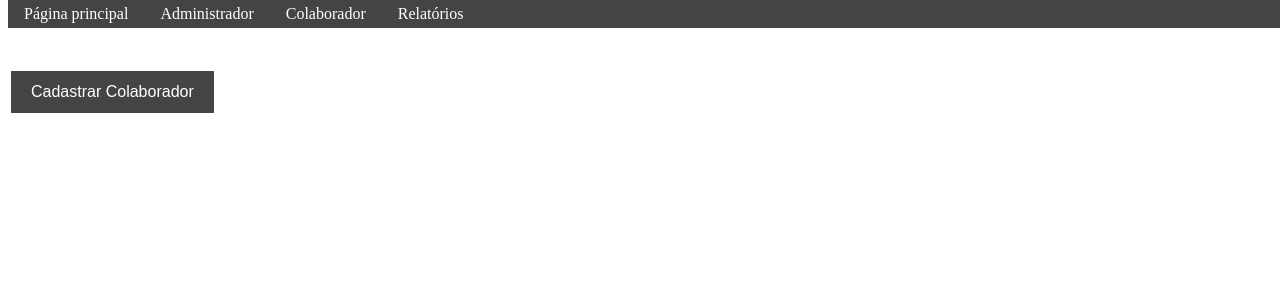
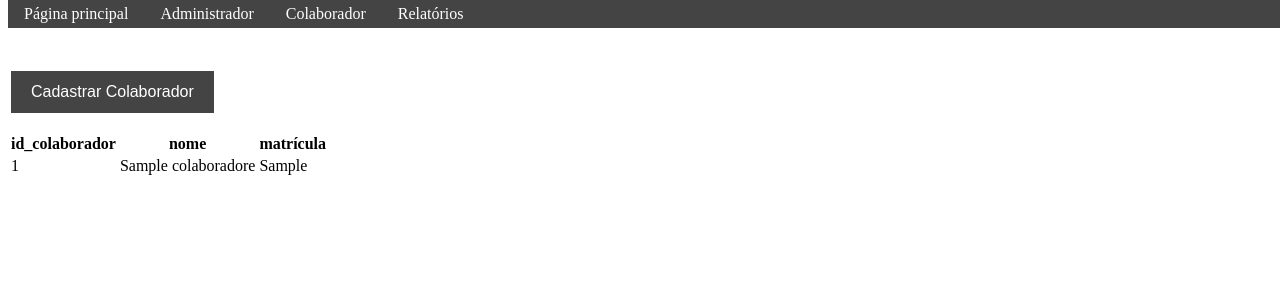
Before and after one commit to richmont/Controle_Entrada_Saida, a PHP site: page /Colaborador.php in a window 1280 px wide. Shown: the top 300 px of the page. Run offline with PHP 8.4, Linux system fonts and the light colour scheme; tables that the repository leaves empty or names only in its code hold one stand-in row (values such as "Sample post"); data that the repository does not hold is empty.

Commit message:
Exibindo colaboradores ordenados pelo último criado

```diff
--- a/adm/Colaborador.php
+++ b/adm/Colaborador.php
@@ -1,6 +1,6 @@
 <?php
 require("../static/cabecalho_adm.php");
-
+require "listar_colaboradores.php";
 /**
 CRUD completo da tabela Colaboradores
 
@@ -31,10 +31,22 @@ ao lado de cada nome, um botão para apagar cadastro
 		</form>
 </div>
 
+<?php  listar_colaboradores();?>
+<div class="form_list_colab">
+	<form action="Colaborador.php" method="get">
+		<ul>
 
+		</ul>
+	</form>
+
+</div>
 
 </body>
 
 
 
 </html>
+<?php
+
+
+?>
--- a/adm/listar_colaboradores.php
+++ b/adm/listar_colaboradores.php
@@ -15,16 +15,29 @@ function listar_colaboradores(){
 	} else {
 		if (mysqli_num_rows($r_listar_colab) > 0) {
 		    // saída dos dados de cada coluna
+		    echo "<table>";
+		    echo "<tr>
+		    <th>id_colaborador</th>
+		    <th>nome</th>
+		    <th>matrícula</th>
+		    </tr>";
+
 		    while($coluna = mysqli_fetch_assoc($r_listar_colab)) {
-		        echo "id_colaborador: " . $coluna["id_colaborador"]. " - Name: " . $coluna["nome"]. " " . $coluna["matricula"]. "<br>";
+		    	echo "<tr>";
+		    	echo "<td>" . $coluna['id_colaborador'] . "</td>";
+		    	echo "<td>" . $coluna['nome'] . "</td>";
+		    	echo "<td>" . $coluna['matricula'] . "</td>";
+		        #echo "id_colaborador: " . $coluna["id_colaborador"]. " - Name: " . $coluna["nome"]. " " . $coluna["matricula"]. "<br>";
+		        echo "<tr>";
 		    }
+
 		} else {
-		    echo "0 results";
+		    echo "Nenhuma entrada";
 			}
 
 	}
 }
-listar_colaboradores();
+#listar_colaboradores();
 
 
 
```
